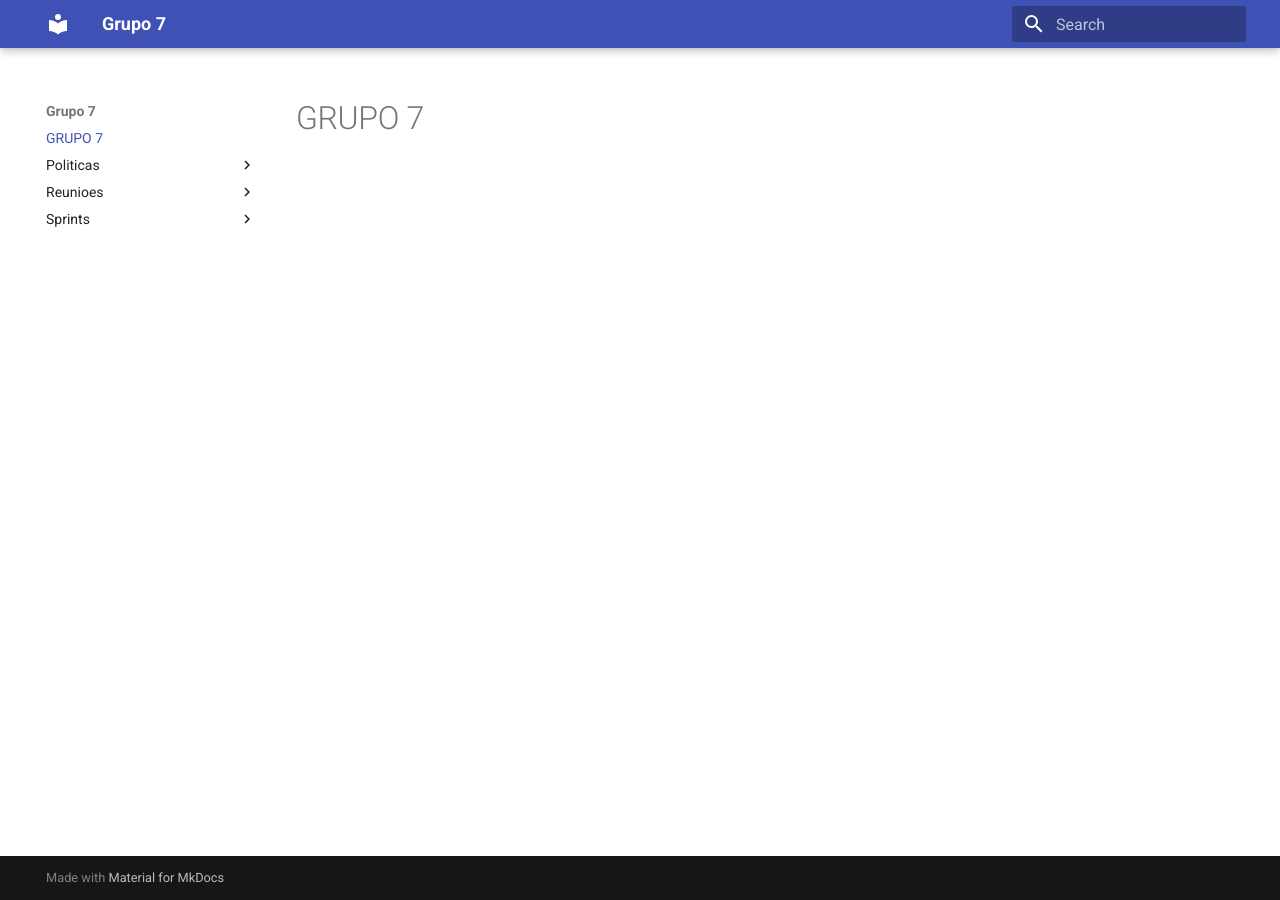
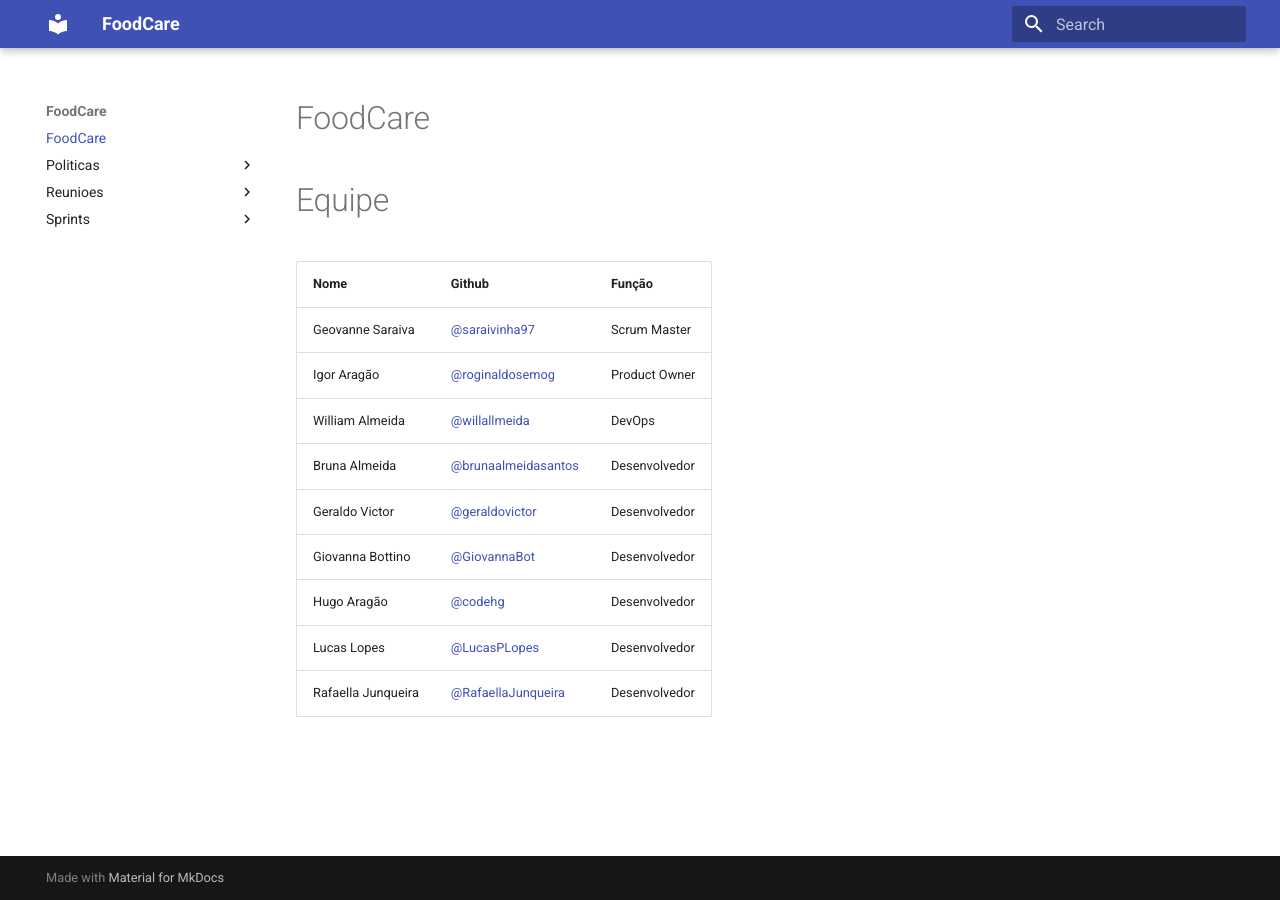
Before and after one commit to fga-eps-mds/2019.2-FoodCare, an MkDocs documentation site: the page built from docs/index.md, in a window 1280 px wide. Built offline with MkDocs 1.6.1 and Material for MkDocs 9.7.7, drawn with Linux system fonts in a browser that asks for light colours.

Commit message:
Atualiza nomedo projeto na gitpage

```diff
--- a/docs/index.md
+++ b/docs/index.md
@@ -1 +1,16 @@
-# GRUPO 7
+# FoodCare
+
+
+# Equipe
+
+| Nome | Github | Função |
+|------|------- |--------|
+| Geovanne Saraiva | [@saraivinha97](https://github.com/saraivinha97) | Scrum Master |
+|Igor Aragão| [@roginaldosemog](https://github.com/roginaldosemog) | Product Owner|
+|William Almeida| [@willallmeida](https://github.com/willallmeida) | DevOps |
+| Bruna Almeida | [@brunaalmeidasantos](https://github.com/brunaalmeidasantos) | Desenvolvedor |
+| Geraldo Victor | [@geraldovictor](https://github.com/geraldovictor) | Desenvolvedor |
+| Giovanna Bottino | [@GiovannaBot](https://github.com/GiovannaBot) | Desenvolvedor |
+| Hugo Aragão | [@codehg](https://github.com/codehg) | Desenvolvedor |
+| Lucas Lopes | [@LucasPLopes](https://github.com/LucasPLopes) | Desenvolvedor |
+| Rafaella Junqueira | [@RafaellaJunqueira](https://github.com/RafaellaJunqueira) | Desenvolvedor |
--- a/mkdocs.yml
+++ b/mkdocs.yml
@@ -1,3 +1,3 @@
-site_name: Grupo 7
+site_name: FoodCare
 theme:
   name: 'material'
```
